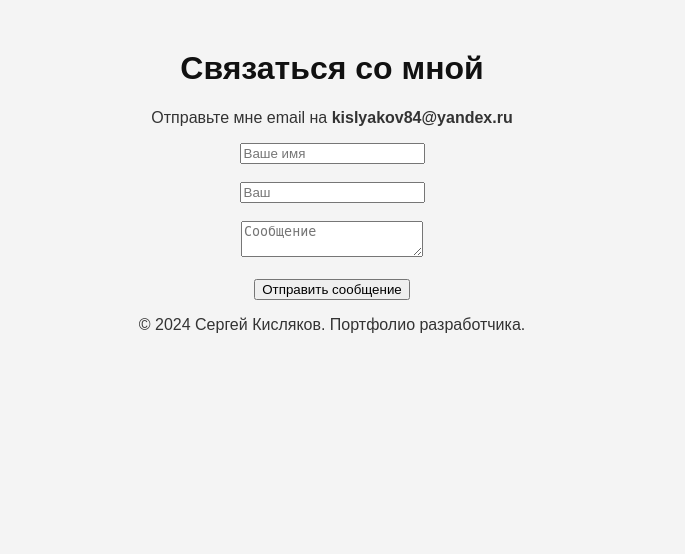
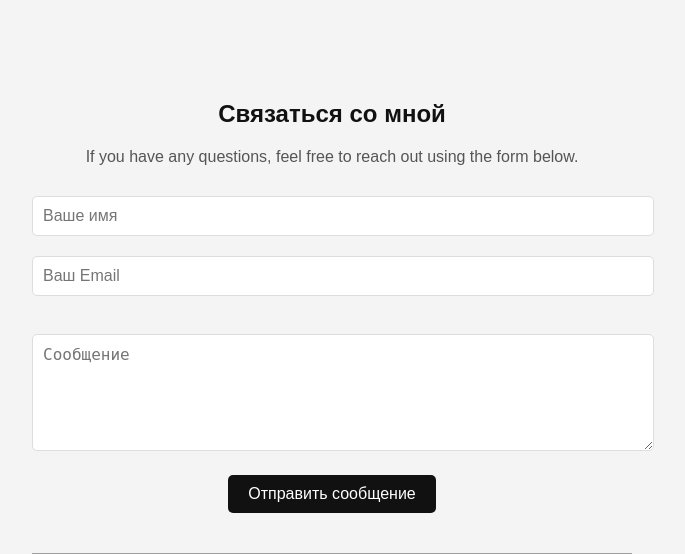
Before and after one commit to kislyakov84/portfolio, a Django app: page /contact/ in a window 1280 px wide. Shown: the part 126-680 px from the top of the page, without its empty margins (308-993 px from the left). Before the commit the page ends 459 px from the top, so only its background shows below. Run offline with Django 5.2, Linux system fonts and the light colour scheme; grey boxes are pictures that could not be loaded.

Commit message:
Redesign contact form

```diff
--- /dev/null
+++ b/portfolio_project/portfolio/static/css/contact.css
@@ -0,0 +1,55 @@
+.contact-section {
+    text-align: center;
+    padding: 50px;
+}
+
+.contact-section h1 {
+    color: #111;
+    margin-bottom: 20px;
+}
+
+.contact-section p {
+    color: #555;
+    margin-bottom: 30px;
+}
+
+.contact-form {
+    max-width: 600px;
+    margin: 0 auto 40px;
+}
+
+.contact-form input, .contact-form textarea {
+    width: 100%;
+    padding: 10px;
+    margin-bottom: 20px;
+    border: 1px solid #ddd;
+    border-radius: 5px;
+    font-size: 16px;
+}
+
+.contact-form button {
+    padding: 10px 20px;
+    background: #111;
+    color: white;
+    border: none;
+    border-radius: 5px;
+    cursor: pointer;
+    font-size: 16px;
+    transition: background 0.3s ease;
+}
+
+.contact-form button:hover {
+    background: #333;
+}
+
+.map {
+    margin-top: 30px;
+    display: flex;
+    justify-content: center;
+}
+
+.messages {
+    max-width: 600px;
+    margin: 20px auto;
+    color: green;
+}
--- a/portfolio_project/portfolio/templates/portfolio/base.html
+++ b/portfolio_project/portfolio/templates/portfolio/base.html
@@ -8,6 +8,7 @@
     <title>{% block title %}Портфолио{% endblock %}</title>
     <link rel="stylesheet" href="{% static 'css/style.css' %}">
     <link rel="stylesheet" href="{% static 'css/about.css' %}">
+    <link rel="stylesheet" href="{% static 'css/contact.css' %}">
     <link rel="stylesheet" href="https://cdnjs.cloudflare.com/ajax/libs/aos/2.3.4/aos.css">
 </head>
 <body>
--- a/portfolio_project/portfolio/templates/portfolio/contact.html
+++ b/portfolio_project/portfolio/templates/portfolio/contact.html
@@ -3,13 +3,31 @@
 {% block title %}Связаться со мной{% endblock %}
 
 {% block content %}
+<section class="contact-section">
     <h1>Связаться со мной</h1>
-    <p>Отправьте мне email на <strong>kislyakov84@yandex.ru</strong></p>
-    <form action="#" method="POST">
+    <p>If you have any questions, feel free to reach out using the form below.</p>
+
+    <form action="" method="POST" class="contact-form">
         {% csrf_token %}
-        <input type="text" name="name" placeholder="Ваше имя" required><br><br>
-        <input type="email" name="email" placeholder=Ваш Email" required><br><br>
-        <textarea name="message" placeholder="Сообщение" required></textarea><br><br>
+        <input type="text" name="name" placeholder="Ваше имя" required>
+        <input type="email" name="email" placeholder="Ваш Email" required><br><br>
+        <textarea name="message" placeholder="Сообщение" rows="5" required></textarea>
         <button type="submit">Отправить сообщение</button>
     </form>
+
+    {% if messages %}
+        <div class="messages">
+            {% for message in messages %}
+                <p class="message">{{ message }}</p>
+            {% endfor %}
+        </div>
+    {% endif %}
+
+    <div class="map">
+        <iframe
+            src="https://www.google.com/maps/embed?pb=!1m18!1m12!1m3!1d3151.8354345093744!2d144.95565131531853!3d-37.81731397975161!2m3!1f0!2f0!3f0!3m2!1i1024!2i768!4f13.1!3m3!1m2!1s0x6ad642af0f11fd81%3A0xf5774273df557bf8!2sVictoria%20State%20Library!5e0!3m2!1sen!2sau!4v1674934876939!5m2!1sen!2sau"
+            width="600" height="450" style="border:0;" allowfullscreen="" loading="lazy">
+        </iframe>
+    </div>
+</section>
 {% endblock %}
--- a/portfolio_project/portfolio/views.py
+++ b/portfolio_project/portfolio/views.py
@@ -1,3 +1,4 @@
+from django.contrib import messages
 from django.shortcuts import render
 from .models import Project
 
@@ -8,6 +9,14 @@ def about(request):
     return render(request, 'portfolio/about.html')
 
 def contact(request):
+    if request.method == 'POST':
+        name = request.POST.get('name')
+        email = request.POST.get('email')
+        message = request.POST.get('message')
+
+         # Логика обработки формы (например, сохранение или отправка email)
+        print(f"Сообщение от {name} ({email}): {message}")
+        messages.success(request, 'Ваше сообщение было отправлено!')
     return render(request, 'portfolio/contact.html')
 
 def projects(request):
```
